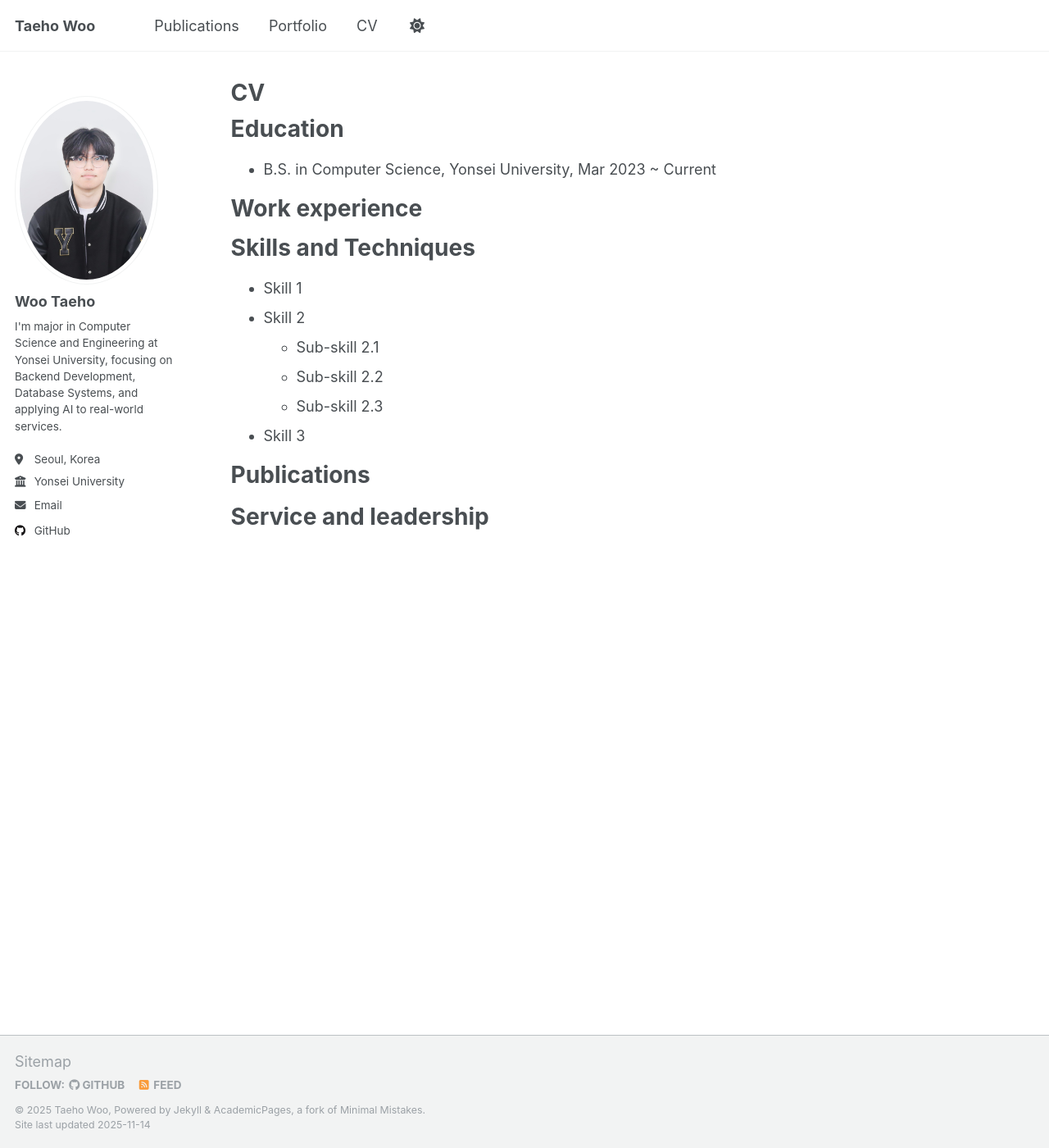
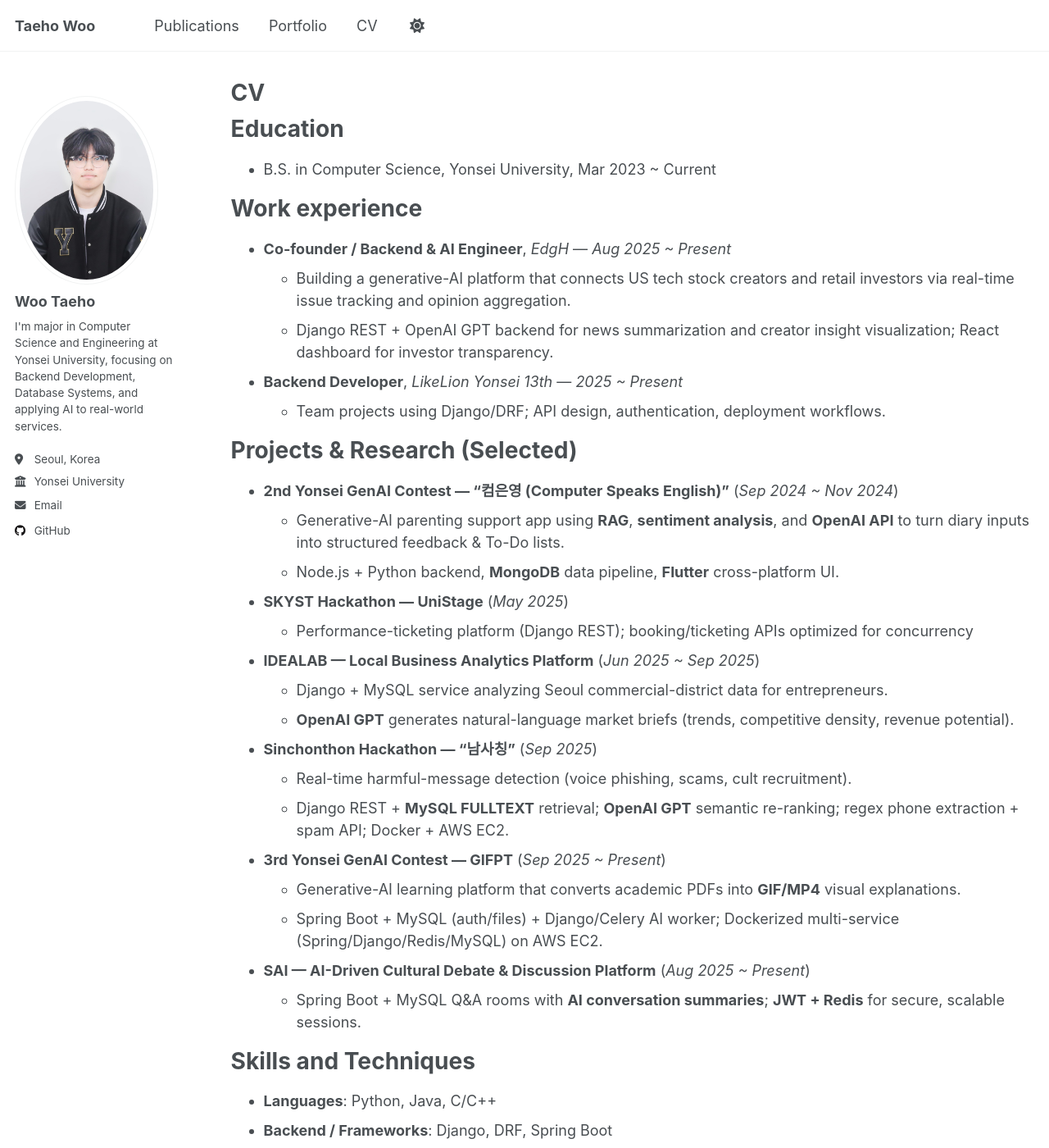
Before and after one commit to wooxogh/wooxogh.github.io, a Jekyll site: the page built from _pages/cv.md, in a window 1280 px wide and 1400 px high. Shown: the whole window at 82% size. Built offline with Jekyll 4.4.1, drawn with Linux system fonts in a browser that asks for light colours; a script that is not in the unit is left out; some of the changed text lies outside the part shown.

Commit message:
cv 작성 1st

```diff
--- a/_pages/cv.md
+++ b/_pages/cv.md
@@ -15,16 +15,46 @@ Education
 
 Work experience
 ======
+* **Co-founder / Backend & AI Engineer**, *EdgH* — *Aug 2025 ~ Present*
+  * Building a generative-AI platform that connects US tech stock creators and retail investors via real-time issue tracking and opinion aggregation.
+  * Django REST + OpenAI GPT backend for news summarization and creator insight visualization; React dashboard for investor transparency.
 
+* **Backend Developer**, *LikeLion Yonsei 13th* — *2025 ~ Present*
+  * Team projects using Django/DRF; API design, authentication, deployment workflows.
+
+Projects & Research (Selected)
+======
+* **2nd Yonsei GenAI Contest — “컴은영 (Computer Speaks English)”** (*Sep 2024 ~ Nov 2024*)
+  * Generative-AI parenting support app using **RAG**, **sentiment analysis**, and **OpenAI API** to turn diary inputs into structured feedback & To-Do lists.
+  * Node.js + Python backend, **MongoDB** data pipeline, **Flutter** cross-platform UI.
+
+* **SKYST Hackathon — UniStage** (*May 2025*)
+  * Performance-ticketing platform (Django REST); booking/ticketing APIs optimized for concurrency
+
+* **IDEALAB — Local Business Analytics Platform** (*Jun 2025 ~ Sep 2025*)
+  * Django + MySQL service analyzing Seoul commercial-district data for entrepreneurs.
+  * **OpenAI GPT** generates natural-language market briefs (trends, competitive density, revenue potential).
+
+* **Sinchonthon Hackathon — “남사칭”** (*Sep 2025*)
+  * Real-time harmful-message detection (voice phishing, scams, cult recruitment).
+  * Django REST + **MySQL FULLTEXT** retrieval; **OpenAI GPT** semantic re-ranking; regex phone extraction + spam API; Docker + AWS EC2.
+
+* **3rd Yonsei GenAI Contest — GIFPT** (*Sep 2025 ~ Present*)
+  * Generative-AI learning platform that converts academic PDFs into **GIF/MP4** visual explanations.
+  * Spring Boot + MySQL (auth/files) + Django/Celery AI worker; Dockerized multi-service (Spring/Django/Redis/MySQL) on AWS EC2.
+
+* **SAI — AI-Driven Cultural Debate & Discussion Platform** (*Aug 2025 ~ Present*)
+  * Spring Boot + MySQL Q&A rooms with **AI conversation summaries**; **JWT + Redis** for secure, scalable sessions.
 
 Skills and Techniques
 ======
-* Skill 1
-* Skill 2
-  * Sub-skill 2.1
-  * Sub-skill 2.2
-  * Sub-skill 2.3
-* Skill 3
+* **Languages**: Python, Java, C/C++
+* **Backend / Frameworks**: Django, DRF, Spring Boot
+* **AI / Data**: OpenAI API, RAG, Prompt Engineering, Celery
+* **Databases**: MySQL, MongoDB, Redis
+* **Cloud / DevOps**: Docker, AWS (EC2, S3, RDS), Nginx, GitHub Actions (CI/CD)
+* **Web**: React, REST API design, JWT/OAuth
+* **Other**: Regex, Notion/Slack integration, Testing & Documentation
 
 Publications
 ======
@@ -34,3 +64,10 @@ Publications
 
 Service and leadership
 ======
+* **Vice President**, Yonsei Univ. Dept. of Computer Science Student Council — *Dec 2023 ~ Dec 2024*
+  Managed ~30 staff; planned & executed events for ~600 students; budgeting, scheduling, faculty coordination.
+
+Links
+======
+* **Portfolio**: <https://wooxogh.github.io/portfolio/>
+* **GitHub**: <https://github.com/wooxogh>
```
